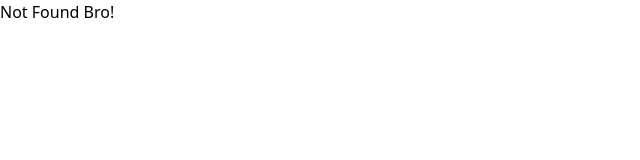
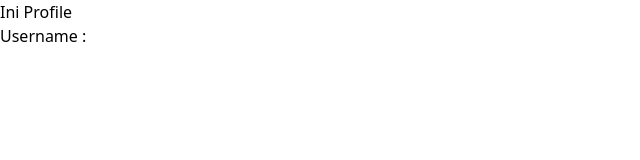
Before and after one commit to EmzdZiddan/ReactExercises, a React (Vite) app: page /profile in a window 1280 px wide. Before the commit this address had no page. Shown: the top 160 px of the page, without its empty margins (0-640 px from the left). Built offline with nearby package versions, Linux system fonts and the light colour scheme; sample sign-in values are in the browser's storage.

Commit message:
add custom hooks for handle login pages, products, and profile

```diff
--- a/src/main.jsx
+++ b/src/main.jsx
@@ -6,6 +6,7 @@ import { RouterProvider } from "react-router/dom";
 import LoginPage from './pages/Login.jsx'
 import RegisterPage from './pages/Register.jsx'
 import ProductsPage from './pages/Products.jsx'
+import ProfilePage from './pages/Profile.jsx'
 import Test from './pages/Test.jsx'
 
 const router = createBrowserRouter([
@@ -14,7 +15,8 @@ const router = createBrowserRouter([
   {path:'/login',element:<LoginPage/>},
   {path:'/register',element:<RegisterPage/>},
   {path:'/products',element:<ProductsPage/>},
-  {path:'/test',element:<Test/>},
+  {path:'/profile',element:<ProfilePage/>},
+  {path:'/test',element:<Test/>}
 ])
 
 createRoot(document.getElementById('root')).render(
--- /dev/null
+++ b/src/pages/Profile.jsx
@@ -0,0 +1,16 @@
+import useLogin from '../hooks/useLogin'
+
+const ProfilePage = () => {
+
+const username = useLogin()
+
+return(
+    <>
+    <h1>Ini Profile</h1>
+    <h1>Username : {username}</h1>
+    </>
+
+)
+
+}
+export default ProfilePage;
```
